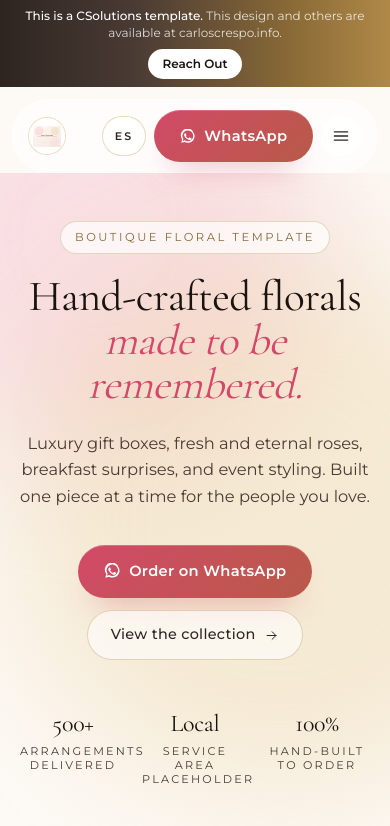
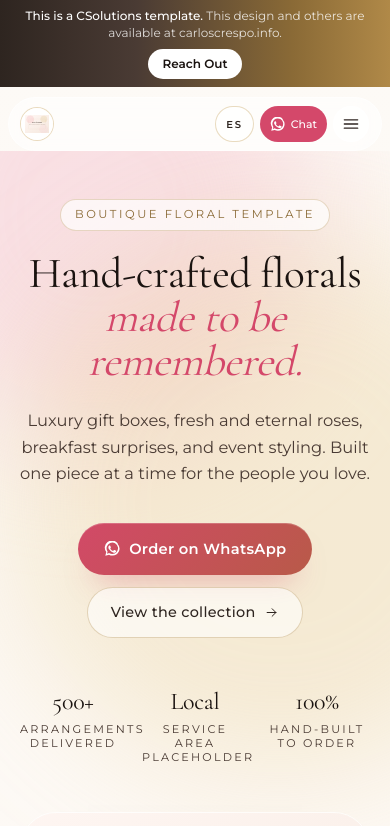
Before and after one commit to Crespo1301/luxury-gifts, a Next.js app: page / in a window 390 px wide. Shown: the top 826 px of the page. Built offline with nearby package versions, Linux system fonts and the light colour scheme.

Commit message:
Tighten luxury gifts mobile navbar

```diff
--- a/src/components/Navbar.tsx
+++ b/src/components/Navbar.tsx
@@ -35,25 +35,25 @@ export default function Navbar() {
   }, [open]);
 
   return (
-    <header className="sticky top-0 z-50 px-3 pt-3 sm:px-6 sm:pt-4">
+    <header className="sticky top-0 z-50 px-2 pt-2.5 sm:px-6 sm:pt-4">
       <nav
-        className={`mx-auto flex max-w-6xl items-center justify-between rounded-full px-4 py-2.5 sm:px-6 sm:py-3 transition-all duration-300 ${
+        className={`mx-auto flex max-w-6xl items-center justify-between rounded-full px-3 py-2 sm:px-6 sm:py-3 transition-all duration-300 ${
           scrolled ? "glass" : "bg-white/55 backdrop-blur-md border border-white/50"
         }`}
         aria-label="Primary"
       >
         <Link
           href="#top"
-          className="flex items-center gap-2.5 group"
+          className="flex items-center gap-2 group"
           aria-label={`${site.brand} home`}
         >
-          <span className="relative flex h-9 w-9 items-center justify-center overflow-hidden rounded-full bg-white/80 ring-1 ring-gold-400/40">
+          <span className="relative flex h-8 w-8 items-center justify-center overflow-hidden rounded-full bg-white/80 ring-1 ring-gold-400/40 sm:h-9 sm:w-9">
             <Image
               src="/images/template-placeholder.svg"
               alt=""
               width={36}
               height={36}
-              className="h-7 w-7 object-contain"
+              className="h-6 w-6 object-contain sm:h-7 sm:w-7"
               priority
             />
           </span>
@@ -79,11 +79,11 @@ export default function Navbar() {
           ))}
         </div>
 
-        <div className="flex items-center gap-2">
+        <div className="flex items-center gap-1.5 sm:gap-2">
           <button
             type="button"
             onClick={toggle}
-            className="inline-flex h-10 min-w-10 items-center justify-center rounded-full border border-gold-400/40 bg-white/70 px-3 text-[11px] font-semibold uppercase tracking-[0.18em] text-ink-800 transition-colors hover:border-gold-400 hover:bg-white cursor-pointer"
+            className="inline-flex h-9 min-w-9 items-center justify-center rounded-full border border-gold-400/40 bg-white/70 px-2.5 text-[10px] font-semibold uppercase tracking-[0.18em] text-ink-800 transition-colors hover:border-gold-400 hover:bg-white cursor-pointer sm:h-10 sm:min-w-10 sm:px-3 sm:text-[11px]"
             aria-label={`Switch to ${t.nav.langSwitch}`}
           >
             <span>{lang === "en" ? "ES" : "EN"}</span>
@@ -93,17 +93,17 @@ export default function Navbar() {
             href={site.whatsappLink}
             target="_blank"
             rel="noopener noreferrer"
-            className="inline-flex btn-primary px-3 py-2.5 text-[0.72rem] sm:px-4 sm:text-[0.78rem]"
+            className="inline-flex h-9 items-center justify-center gap-1.5 rounded-full bg-rose-500 px-2.5 text-[0.68rem] font-medium text-white transition-colors hover:bg-rose-400 sm:h-auto sm:gap-2 sm:px-4 sm:py-2.5 sm:text-[0.78rem]"
           >
             <Icon name="whatsapp" size={15} />
             <span className="hidden min-[430px]:inline">{t.nav.orderWhatsApp}</span>
-            <span className="sm:hidden">WhatsApp</span>
+            <span className="min-[430px]:hidden">Chat</span>
           </a>
 
           <button
             type="button"
             onClick={() => setOpen((v) => !v)}
-            className="md:hidden inline-flex h-10 w-10 items-center justify-center rounded-full bg-white/70 border border-white/80 text-ink-800 cursor-pointer"
+            className="md:hidden inline-flex h-9 w-9 items-center justify-center rounded-full border border-white/80 bg-white/70 text-ink-800 cursor-pointer sm:h-10 sm:w-10"
             aria-expanded={open}
             aria-controls="mobile-nav"
             aria-label={open ? t.nav.menuClose : t.nav.menuOpen}
```
